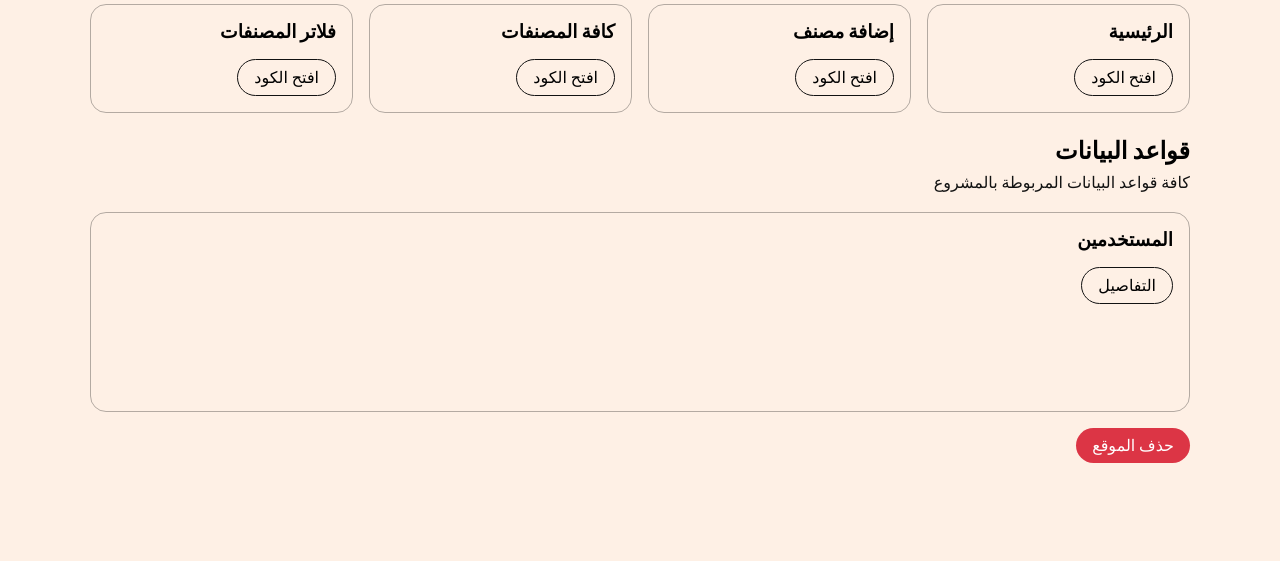
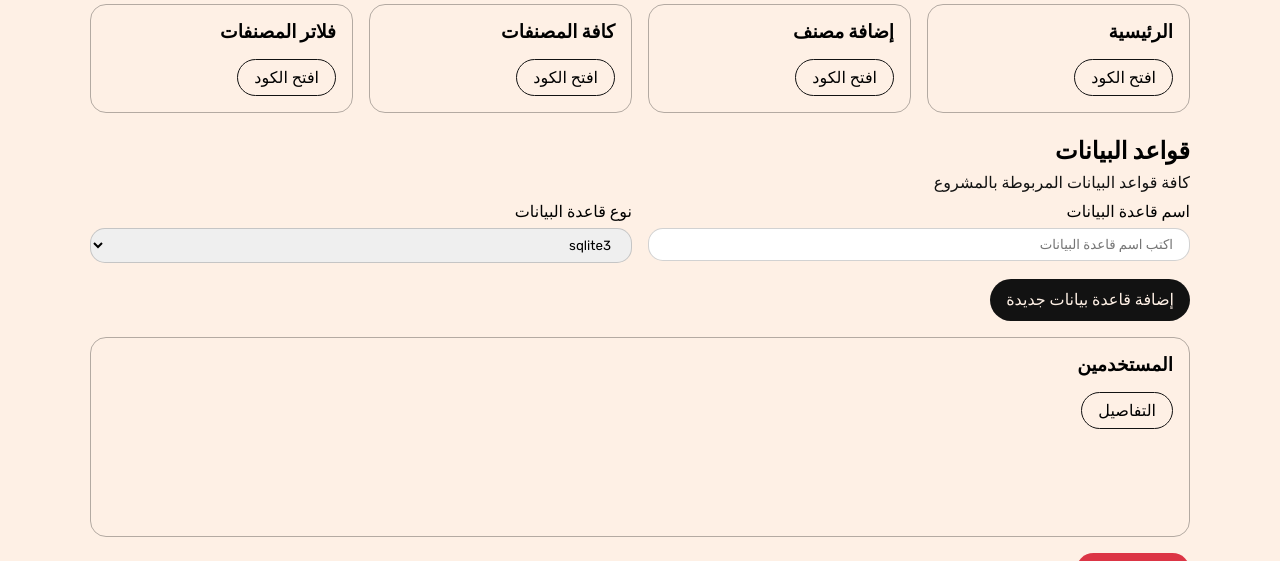
Before and after one commit to abdullahgomah/ref2-rebuild, a Django app: page /websites/1/ in a window 1280 px wide. Shown: the part 310-871 px from the top of the page. Before the commit the page ends 773 px from the top, so only its background shows below. Run offline with Django 5.2, Linux system fonts and the light colour scheme; data comes from the database, SQL or seed files in the repository; both versions use the stored data as it was after the commit.

Commit message:
feat: add database feature using ajax

```diff
--- a/project/static/css/website-details.css
+++ b/project/static/css/website-details.css
@@ -9,3 +9,21 @@
 .add-page-form .input {
     width: 100%;
 }
+
+.add-database-form form{
+    display: flex;
+    justify-content: space-between;
+    width: 100%;
+    flex-wrap: wrap;
+    gap: 1rem;
+}
+
+.add-database-form  .field {
+    line-height: 2;
+    flex: 1;
+}
+
+.add-database-form .input, .add-database-form select {
+    width: 100%;
+    max-width: 100%;
+}
--- a/templates/website-details.html
+++ b/templates/website-details.html
@@ -68,6 +68,25 @@
             <div class="section__heading">
                 <h1 class="section__heading__title">قواعد البيانات</h1>
                 <p class="section__heading__text">كافة قواعد البيانات المربوطة بالمشروع</p>
+                <div class="add-database-form">
+                    <form method="POST">
+                        {% csrf_token %}
+                        <div class="field">
+                            <p>اسم قاعدة البيانات</p>
+                            <input type="text" class="text-input input" placeholder="اكتب اسم قاعدة البيانات" name="db-name-input">
+                        </div>
+                        <div class="field">
+                            <p>نوع قاعدة البيانات</p>
+                            <select name="db-type-input" id="db-type-input">
+
+                                {% for type in db_types %}
+                                    <option value="{{type.id}}">{{type.name}}</option>
+                                {% endfor %}
+                            </select>
+                        </div>
+                    </form>
+                </div>
+                <a class="btn btn-solid-dark btn-add-db">إضافة قاعدة بيانات جديدة</a>
             </div>
 
             <div class="section__content">
@@ -95,5 +114,6 @@
 
 
     <script src="{% static 'js/add-page.js' %}"></script>
+    <script src="{% static 'js/add-database.js' %}"></script>
 
     {% endblock content %}
--- a/website/urls.py
+++ b/website/urls.py
@@ -10,4 +10,5 @@ urlpatterns = [
     path('ajax-all-websites/', ajax_all_websites, name='ajax-all-websites'),
     path('del-websites/<int:id>/', del_website, name='del-website'),
     path('add-page/', add_page, name='add-page'),
+    path('add-database/', add_database, name='add-database'),
 ]
--- a/website/views.py
+++ b/website/views.py
@@ -19,10 +19,11 @@ def all_websites(request):
 
 def website_details(request, id):
     website = Website.objects.get(id=id)
-
+    db_types = DBType.objects.filter(tool=website.tool)
 
     context = {
         'website': website,
+        'db_types': db_types,
     }
     return render(request, 'website-details.html', context)
 
@@ -93,3 +94,27 @@ def add_page(request):
         print('='* 30 )
 
         return ajax_all_pages(request, website_id)
+
+
+def ajax_all_db(request, website_id):
+    website_obj = get_object_or_404(Website, id=website_id)
+
+    databases = Database.objects.filter(website=website_obj)
+
+    context = {
+        'website': website_obj,
+    }
+    return render(request, 'ajax_website_databases.html', context)
+
+def add_database(request):
+    if request.POST:
+        website_id = request.POST.get('website_id')
+        dbName = request.POST.get('dbName')
+        dbType = request.POST.get("dbType")
+
+        website_obj = get_object_or_404(Website, id=website_id)
+        db_type_obj = get_object_or_404(DBType, id=dbType)
+
+        Database.objects.create(website=website_obj, name=dbName, db_type=db_type_obj)
+
+        return ajax_all_db(request, website_id=website_id)
```
Also changed, not shown: project/static/js/add-database.js (added, +37 -0 lines), templates/ajax_website_databases.html (added, +9 -0 lines), db.sqlite3, static/css/website-details.css (line endings or trailing spaces).
